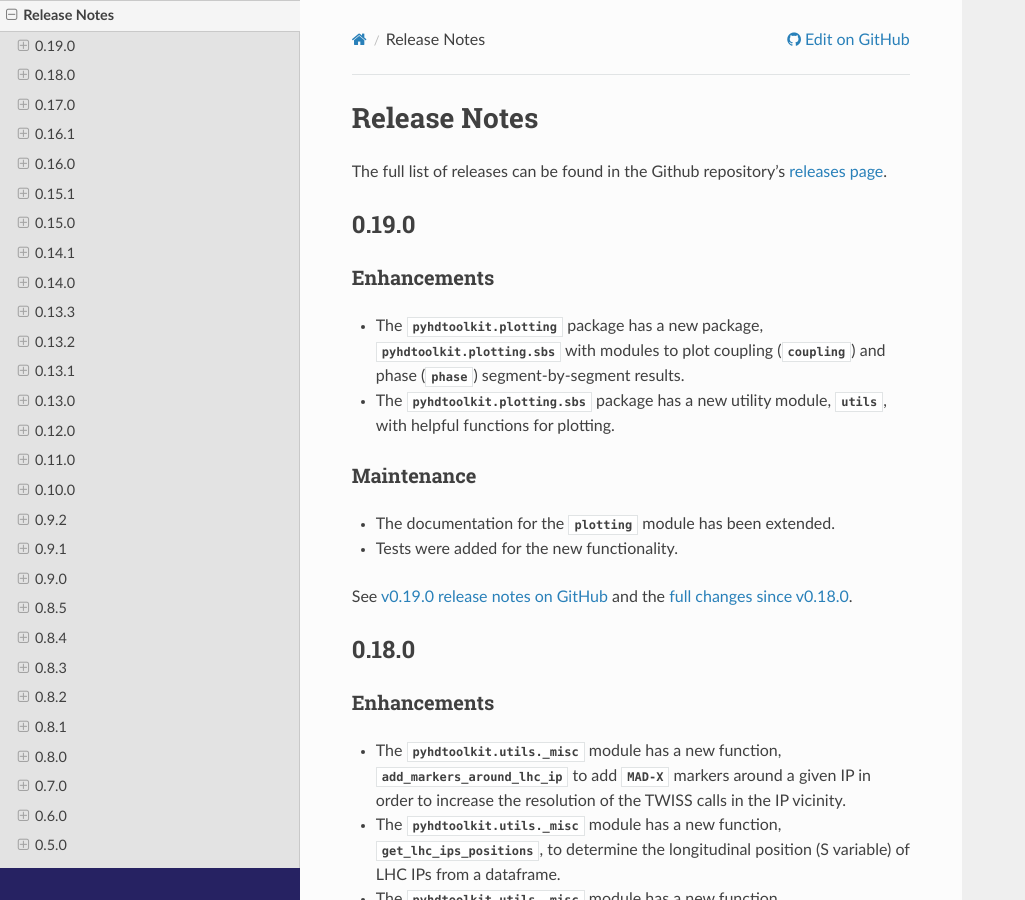
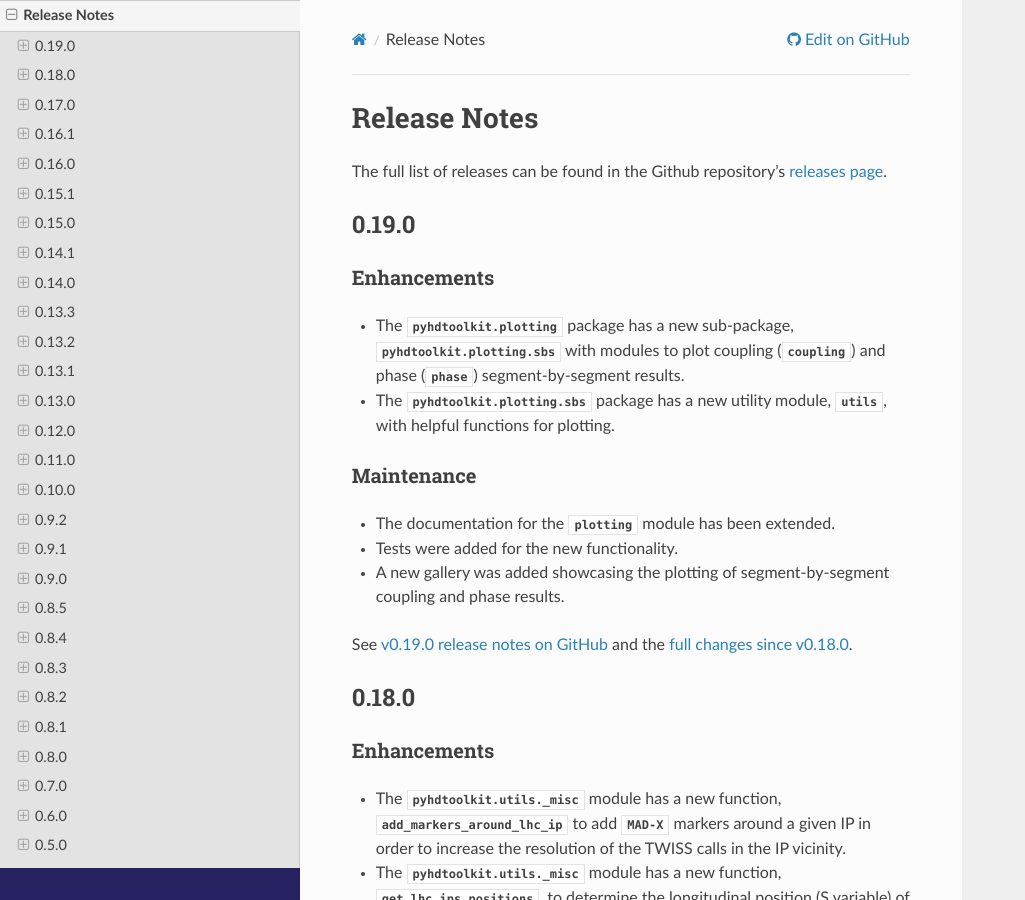
Before and after one commit to fsoubelet/PyhDToolkit, a Sphinx documentation site: the page built from docs/release.rst, in a window 1280 px wide and 900 px high. Shown: the whole window, without its empty margins (0-1025 px from the left). Built offline with Sphinx 7.4.7 and the Read the Docs theme 2.0.0, drawn with Linux system fonts in a browser that asks for light colours; pages that are not in the unit, such as notebooks, are missing from menus.

Commit message:
details in release notes

```diff
--- a/docs/release.rst
+++ b/docs/release.rst
@@ -11,7 +11,7 @@ The full list of releases can be found in the Github repository's `releases page
 Enhancements
 ~~~~~~~~~~~~
 
-* The `pyhdtoolkit.plotting` package has a new package,  `pyhdtoolkit.plotting.sbs` with modules to plot coupling (`~pyhdtoolkit.plotting.sbs.coupling`) and phase (`~pyhdtoolkit.plotting.sbs.phase`) segment-by-segment results.
+* The `pyhdtoolkit.plotting` package has a new sub-package,  `pyhdtoolkit.plotting.sbs` with modules to plot coupling (`~pyhdtoolkit.plotting.sbs.coupling`) and phase (`~pyhdtoolkit.plotting.sbs.phase`) segment-by-segment results.
 * The `pyhdtoolkit.plotting.sbs` package has a new utility module,  `~pyhdtoolkit.plotting.sbs.utils`, with helpful functions for plotting.
 
 Maintenance
@@ -19,6 +19,7 @@ Maintenance
 
 * The documentation for the `~pyhdtoolkit.maths.plotting` module has been extended.
 * Tests were added for the new functionality.
+* A new gallery was added showcasing the plotting of segment-by-segment coupling and phase results.
 
 See `v0.19.0 release notes on GitHub <https://github.com/fsoubelet/PyhDToolkit/releases/tag/0.19.0>`_ and the `full changes since v0.18.0 <https://github.com/fsoubelet/PyhDToolkit/compare/0.18.0...0.19.0>`_.
 
```
